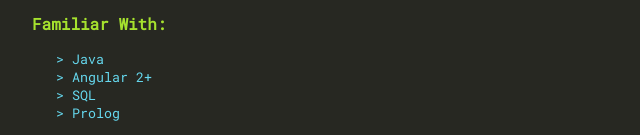
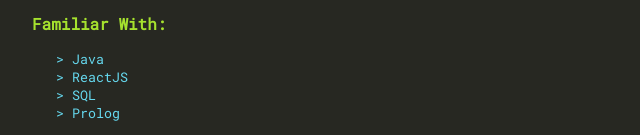
Before and after one commit to caelan-smyth/caelan-smyth.github.io, a plain HTML site: page index.html in a window 1280 px wide. Shown: the part 1078-1213 px from the top of the page, 296-936 px from the left. Drawn offline with Linux system fonts and the light colour scheme.

Commit message:
Updated skills list

```diff
--- a/index.html
+++ b/index.html
@@ -41,7 +41,7 @@
     <h3>Familiar With:</h3>
     <ul style="list-style-type: '> ';">
         <li>Java</li>
-        <li>Angular 2+</li>
+        <li>ReactJS</li>
         <li>SQL</li>
         <li>Prolog</li>
     </ul>
```
